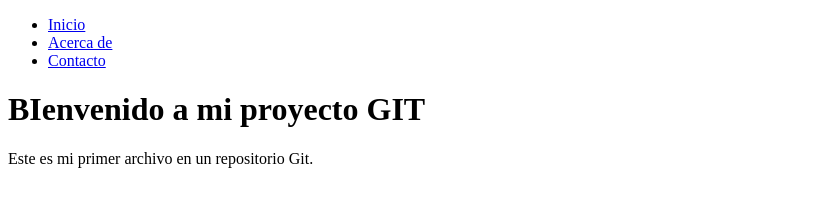
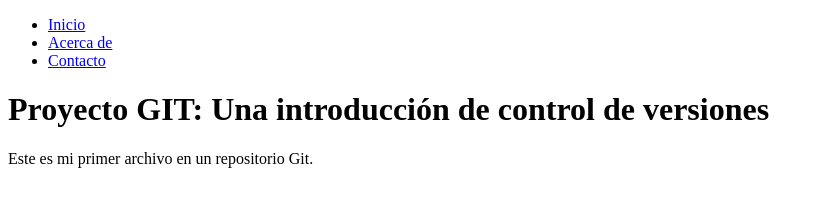
Before and after one commit to Huan-xe/newRepository, a plain HTML site: page index.html in a window 1280 px wide. Shown: the whole page, without its empty margins (0-824 px from the left). Drawn offline with Linux system fonts and the light colour scheme.

Commit message:
Actualizar título con descripción

```diff
--- a/index.html
+++ b/index.html
@@ -13,7 +13,7 @@
             <li><a href="#contact">Contacto</a></li>
         </ul>
     </nav>
-    <h1>BIenvenido a mi proyecto GIT</h1>
+    <h1>Proyecto GIT: Una introducción de control de versiones</h1>
     <p>Este es mi primer archivo en un repositorio Git.</p>
 </body>
 </html>
```
